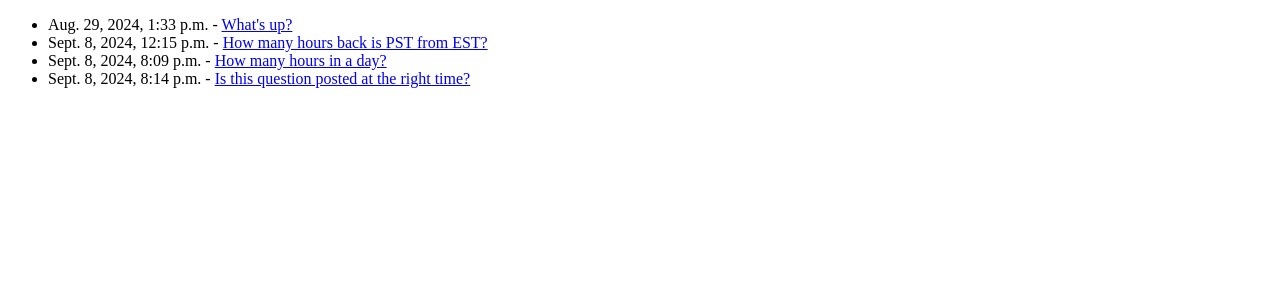
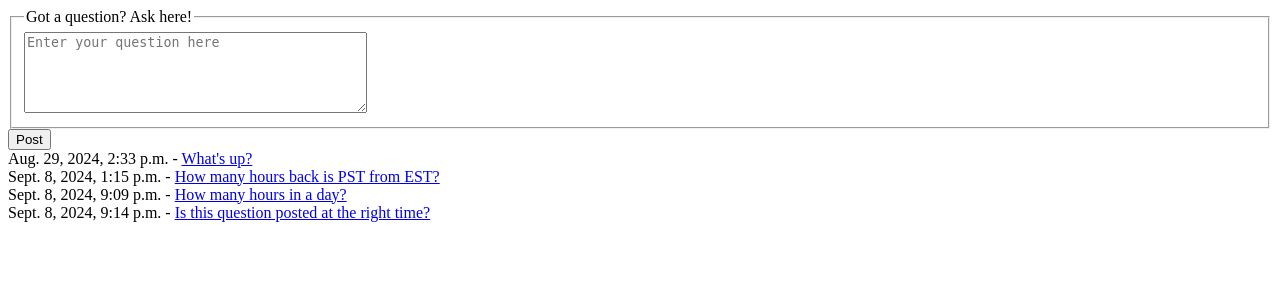
Before and after one commit to aagarwal32/Wisqer-django-website, a Django app: template polls/templates/polls/index.html in a window 1280 px wide. Shown: the top 300 px of the page. Run offline with Django 5.2, Linux system fonts and the light colour scheme; the template is opened without the code that fills it: values that come from a table or form of the project are taken from there, others are empty; data comes from the database, SQL or seed files in the repository; both versions use the stored data as it was after the commit; some libraries are stand-ins or nearby versions.

Commit message:
Added feature to create questions

```diff
--- a/djangodocker/urls.py
+++ b/djangodocker/urls.py
@@ -18,6 +18,6 @@ from django.contrib import admin
 from django.urls import include, path
 
 urlpatterns = [
-    path("polls/", include("polls.urls")),
+    path("", include("polls.urls")),
     path("admin/", admin.site.urls),
 ]
--- /dev/null
+++ b/polls/forms.py
@@ -0,0 +1,17 @@
+from django import forms
+from .models import Choice, Question
+
+class QuestionForm(forms.ModelForm):
+    class Meta:
+        model = Question
+        fields = ['question_text']
+        labels = {
+            'question_text': "",
+        }
+        widgets = {
+            'question_text': forms.Textarea(attrs={
+                'placeholder':'Enter your question here',
+                'rows': '5',
+                'cols': '40',
+                })
+        }
--- /dev/null
+++ b/polls/static/polls/style.css
@@ -0,0 +1,5 @@
+ul {
+    list-style: none;
+    margin: 0;
+    padding: 0;
+}
--- a/polls/templates/polls/index.html
+++ b/polls/templates/polls/index.html
@@ -1,6 +1,19 @@
 {% extends "base.html" %}
+{% load crispy_forms_tags %}
+{% load static %}
 
 {% block content %}
+<link rel="stylesheet" href="{% static 'polls/style.css' %}">
+
+    <form action="." method="POST">
+        {% csrf_token %}
+        <fieldset>
+            <legend>Got a question? Ask here!</legend>
+            {{ form|crispy }}
+        </fieldset>
+        <input type="submit" value="Post">
+    </form>
+
     {% if latest_question_list %}
         <ul>
             {% for q in latest_question_list %}
--- a/polls/urls.py
+++ b/polls/urls.py
@@ -4,7 +4,7 @@ from . import views
 app_name = "polls"
 urlpatterns = [
     # /polls/
-    path("", views.IndexView.as_view(), name="index"),
+    path("", views.index, name="index"),
     path("<int:pk>/", views.DetailView.as_view(), name="detail"),
     path("<int:pk>/results/", views.ResultsView.as_view(), name="results"),
     path("<int:question_id>/vote/", views.vote, name="vote"),
--- a/requirements.txt
+++ b/requirements.txt
@@ -6,3 +6,5 @@ sqlparse==0.5.1
 typing_extensions==4.12.2
 python-dotenv
 gunicorn
+django-crispy-forms
+crispy-bootstrap4
--- a/templates/base.html
+++ b/templates/base.html
@@ -10,7 +10,9 @@
     {% endif %}
 </head>
 <body>
-    {% block content %}
-    {% endblock content %}
+    <div class="container">
+        {% block content %}
+        {% endblock content %}
+    </div>
 </body>
 </html>
```
Also changed, not shown: djangodocker/settings.py (+6 -1 lines), polls/views.py (+24 -13 lines), db.sqlite3.
